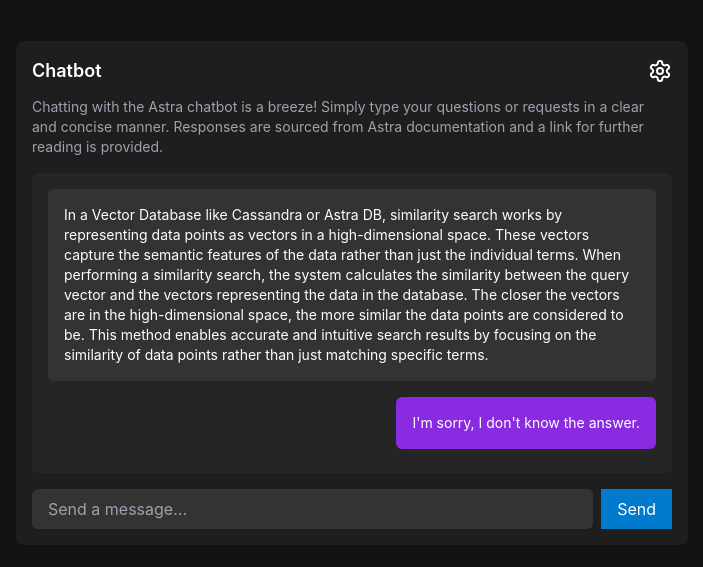
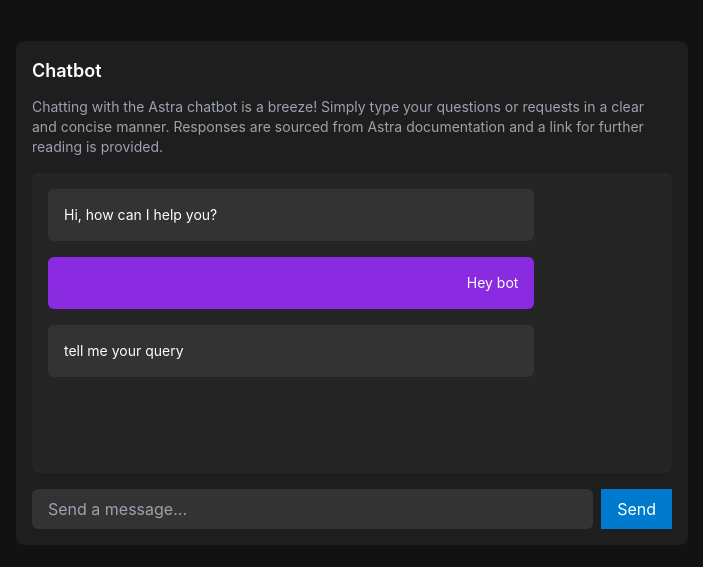
Before and after one commit to ShreyansJain07/AccessDenied_Augenblick, a React (Create React App) app in the folder frontend-chat/: page / in a window 1280 px wide. Shown: the part 107-674 px from the top of the page, without its empty margins (288-991 px from the left). Built offline with nearby package versions, Linux system fonts and the light colour scheme.

Commit message:
chat states added

```diff
--- a/frontend-chat/package.json
+++ b/frontend-chat/package.json
@@ -6,6 +6,7 @@
     "@testing-library/jest-dom": "^5.17.0",
     "@testing-library/react": "^13.4.0",
     "@testing-library/user-event": "^13.5.0",
+    "firebase": "^10.9.0",
     "react": "^18.2.0",
     "react-dom": "^18.2.0",
     "react-scripts": "5.0.1",
--- /dev/null
+++ b/frontend-chat/src/ChatContext.js
@@ -0,0 +1,29 @@
+import React, { createContext, useState } from 'react';
+
+export const ChatContext = createContext();
+
+export const ChatProvider = ({ children }) => {
+  const [chatState, setChatState] = useState([
+    {
+      id: 1,
+      message: 'Hi, how can I help you?',
+      sender: 'bot',
+    },
+    {
+        id: 2,
+        message: 'Hey bot',
+        sender: 'user',
+      },
+      {
+        id: 3,
+        message: 'tell me your query',
+        sender: 'bot',
+      },
+  ]);
+
+  return (
+    <ChatContext.Provider value={{ chatState, setChatState }}>
+      {children}
+    </ChatContext.Provider>
+  );
+};
--- /dev/null
+++ b/frontend-chat/src/Firebase.js
@@ -0,0 +1,12 @@
+import { initializeApp } from "firebase/app";
+
+const firebaseConfig = {
+  apiKey: "AIzaSyCvrTOYv9bxj7VFl2IYVWpu9StGay8gQwY",
+  authDomain: "augenblick-47d4f.firebaseapp.com",
+  projectId: "augenblick-47d4f",
+  storageBucket: "augenblick-47d4f.appspot.com",
+  messagingSenderId: "675504881548",
+  appId: "1:675504881548:web:d16d9c27b3d1fa485320a9"
+};
+
+const app = initializeApp(firebaseConfig);
--- a/frontend-chat/src/components/Chat.jsx
+++ b/frontend-chat/src/components/Chat.jsx
@@ -1,63 +1,80 @@
+import { useState, useContext, useRef, useEffect } from "react";
+import { ChatContext } from "../ChatContext";
+
 export default function Chat() {
+  const { chatState, setChatState } = useContext(ChatContext);
+  const [message, setMessage] = useState("");
+  const messagesEndRef = useRef(null);
+
+  const scrollToBottom = () => {
+    messagesEndRef.current?.scrollIntoView({ behavior: "smooth" });
+  };
+
+  useEffect(() => {
+    scrollToBottom();
+  }, [chatState]);
+
+  const sendMessage = () => {
+    if (message.trim() !== "") {
+      setChatState((prev) => [
+        ...prev,
+        {
+          id: Date.now(),
+          message,
+          sender: "user",
+        },
+      ]);
+      setMessage("");
+    }
+  };
+
   return (
     <div className="flex h-screen bg-[#121212]">
       <div className="m-auto  w-full max-w-2xl rounded-lg bg-[#1E1E1E] p-4">
         <div className="flex items-center justify-between pb-3">
           <h2 className="text-lg font-semibold text-white">Chatbot</h2>
-          <SettingsIcon className="text-white" />
+          {/* SettingsIcon */}
         </div>
         <p className="text-sm text-gray-400">
-          Chatting with the Astra chatbot is a breeze! Simply type your questions or requests in a clear and concise
-          manner. Responses are sourced from Astra documentation and a link for further reading is provided.
+          Chatting with the Astra chatbot is a breeze! Simply type your
+          questions or requests in a clear and concise manner. Responses are
+          sourced from Astra documentation and a link for further reading is
+          provided.
         </p>
         <div className="mt-4 h-[300px] overflow-y-auto rounded-md bg-[#252526] p-4">
           <div className="space-y-4">
-            <div className="rounded-md bg-[#333333] p-4">
-              <p className="text-sm text-white">
-                In a Vector Database like Cassandra or Astra DB, similarity search works by representing data points as
-                vectors in a high-dimensional space. These vectors capture the semantic features of the data rather than
-                just the individual terms. When performing a similarity search, the system calculates the similarity
-                between the query vector and the vectors representing the data in the database. The closer the vectors
-                are in the high-dimensional space, the more similar the data points are considered to be. This method
-                enables accurate and intuitive search results by focusing on the similarity of data points rather than
-                just matching specific terms.
-              </p>
-            </div>
-            <div className="flex items-end justify-end">
-              <div className="rounded-md bg-[#8A2BE2] p-4">
-                <p className="text-sm text-white">I'm sorry, I don't know the answer.</p>
+            {chatState.map((message) => (
+              <div
+                key={message.id}
+                className={`rounded-md p-4 ${
+                  message.sender === "bot"
+                    ? "bg-[#333333] justify-start"
+                    : "bg-[#8A2BE2] justify-end"
+                } flex`}
+                style={{ maxWidth: "80%" }}
+              >
+                <p className="text-sm text-white">{message.message}</p>
               </div>
-            </div>
+            ))}
+            <div ref={messagesEndRef} />
           </div>
         </div>
+
         <div className="mt-4 flex items-center">
           <input
+            value={message}
+            onChange={(e) => setMessage(e.target.value)}
             className="flex-1 rounded-md bg-[#333333] py-2 px-4 text-white placeholder-gray-400 focus:outline-none"
             placeholder="Send a message..."
           />
-          <button className="ml-2 bg-[#007ACC] py-2 px-4 text-white">Send</button>
+          <button
+            onClick={() => sendMessage()}
+            className="ml-2 bg-[#007ACC] py-2 px-4 text-white"
+          >
+            Send
+          </button>
         </div>
       </div>
     </div>
-  )
+  );
 }
-
-function SettingsIcon(props) {
-  return (
-    <svg
-      {...props}
-      xmlns="http://www.w3.org/2000/svg"
-      width="24"
-      height="24"
-      viewBox="0 0 24 24"
-      fill="none"
-      stroke="currentColor"
-      strokeWidth="2"
-      strokeLinecap="round"
-      strokeLinejoin="round"
-    >
-      <path d="M12.22 2h-.44a2 2 0 0 0-2 2v.18a2 2 0 0 1-1 1.73l-.43.25a2 2 0 0 1-2 0l-.15-.08a2 2 0 0 0-2.73.73l-.22.38a2 2 0 0 0 .73 2.73l.15.1a2 2 0 0 1 1 1.72v.51a2 2 0 0 1-1 1.74l-.15.09a2 2 0 0 0-.73 2.73l.22.38a2 2 0 0 0 2.73.73l.15-.08a2 2 0 0 1 2 0l.43.25a2 2 0 0 1 1 1.73V20a2 2 0 0 0 2 2h.44a2 2 0 0 0 2-2v-.18a2 2 0 0 1 1-1.73l.43-.25a2 2 0 0 1 2 0l.15.08a2 2 0 0 0 2.73-.73l.22-.39a2 2 0 0 0-.73-2.73l-.15-.08a2 2 0 0 1-1-1.74v-.5a2 2 0 0 1 1-1.74l.15-.09a2 2 0 0 0 .73-2.73l-.22-.38a2 2 0 0 0-2.73-.73l-.15.08a2 2 0 0 1-2 0l-.43-.25a2 2 0 0 1-1-1.73V4a2 2 0 0 0-2-2z" />
-      <circle cx="12" cy="12" r="3" />
-    </svg>
-  )
-}
--- a/frontend-chat/src/index.js
+++ b/frontend-chat/src/index.js
@@ -3,11 +3,15 @@
 import './index.css';
 import App from './App';
 import reportWebVitals from './reportWebVitals';
+import { ChatProvider } from './ChatContext';
+
 
 const root = ReactDOM.createRoot(document.getElementById('root'));
 root.render(
   <React.StrictMode>
+    <ChatProvider>
     <App />
+  </ChatProvider>
   </React.StrictMode>
 );
 
```
Also changed, not shown: 1 other file (tests, documents, lock files or other folders).
